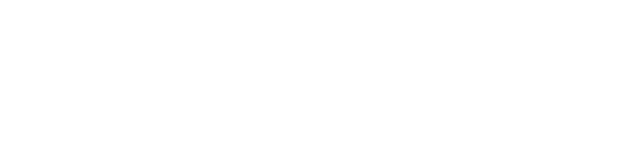
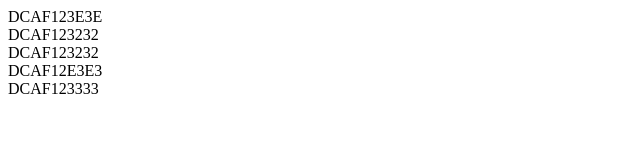
Before and after one commit to xeontem/dune2-map-editor, a plain HTML site: page index.html in a window 1280 px wide. Shown: the whole page, without its empty margins (0-640 px from the left). Drawn offline with Linux system fonts and the light colour scheme.

Commit message:
feat: map grid

```diff
--- /dev/null
+++ b/index.css
@@ -0,0 +1,3 @@
+.row {
+    display: flex;
+}
--- a/index.html
+++ b/index.html
@@ -2,6 +2,7 @@
 <html>
 <head>
     <title>Dune 2 map editor</title>
+    <link rel="stylesheet" href="index.css">
 </head>
 <body>
     <script src="index.js"></script>
--- a/index.js
+++ b/index.js
@@ -0,0 +1,24 @@
+var mapGrid = [
+    ["DC", "AF", "12", "3E", "3E"],
+    ["DC", "AF", "12", "32", "32"],
+    ["DC", "AF", "12", "32", "32"],
+    ["DC", "AF", "12", "E3", "E3"],
+    ["DC", "AF", "12", "33", "33"]
+];
+
+var mapDiv = document.createElement('DIV');
+mapDiv.classList.add('map');
+document.body.appendChild(mapDiv);
+
+mapGrid.forEach(row => {
+    var rowDiv = document.createElement('DIV');
+    rowDiv.classList.add('row');
+
+    row.forEach(spriteName => {
+        var spriteDiv = document.createElement('DIV');
+        spriteDiv.innerHTML = spriteName;
+        rowDiv.appendChild(spriteDiv);
+    });
+
+    mapDiv.appendChild(rowDiv);
+});
```
